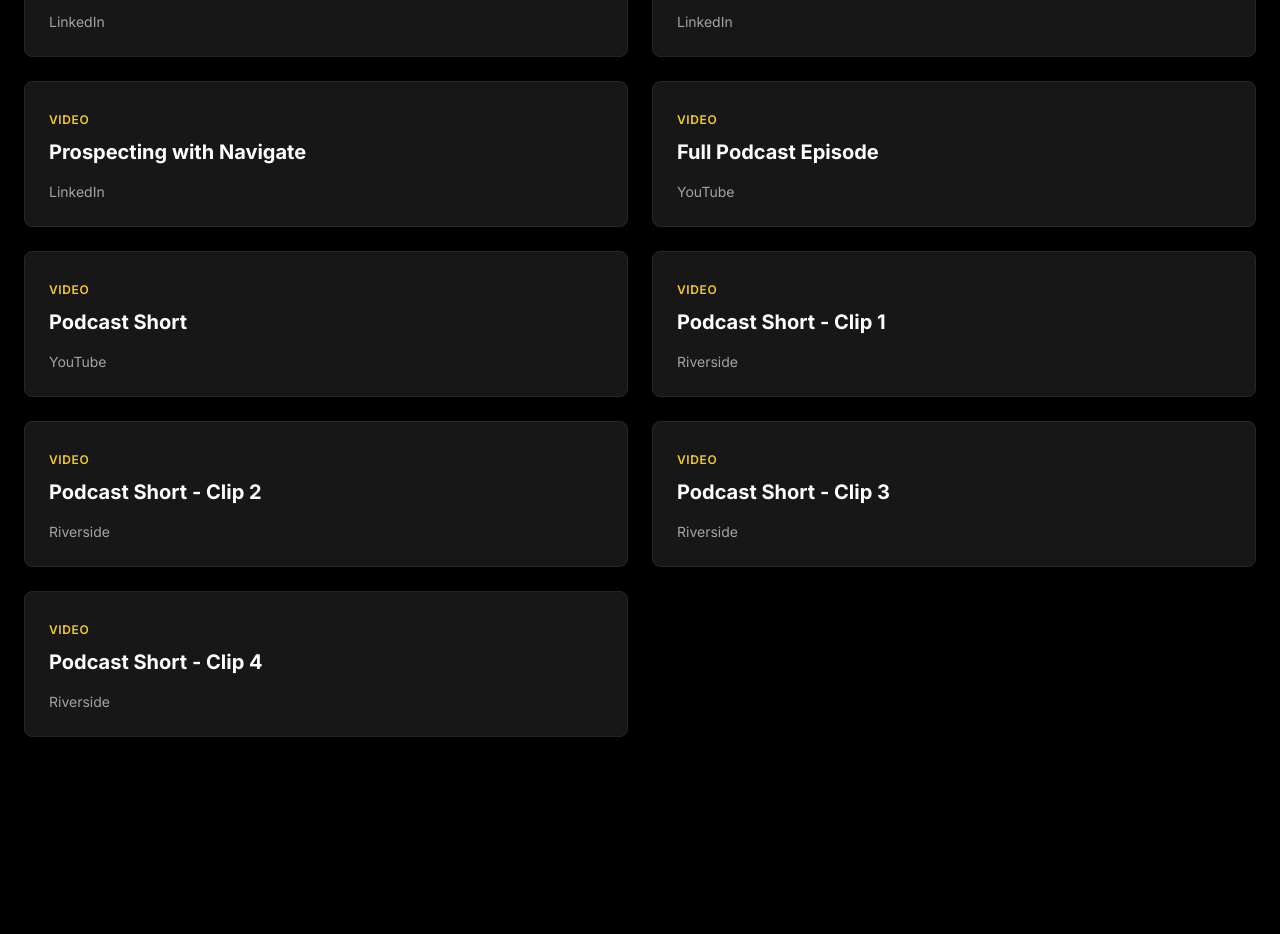
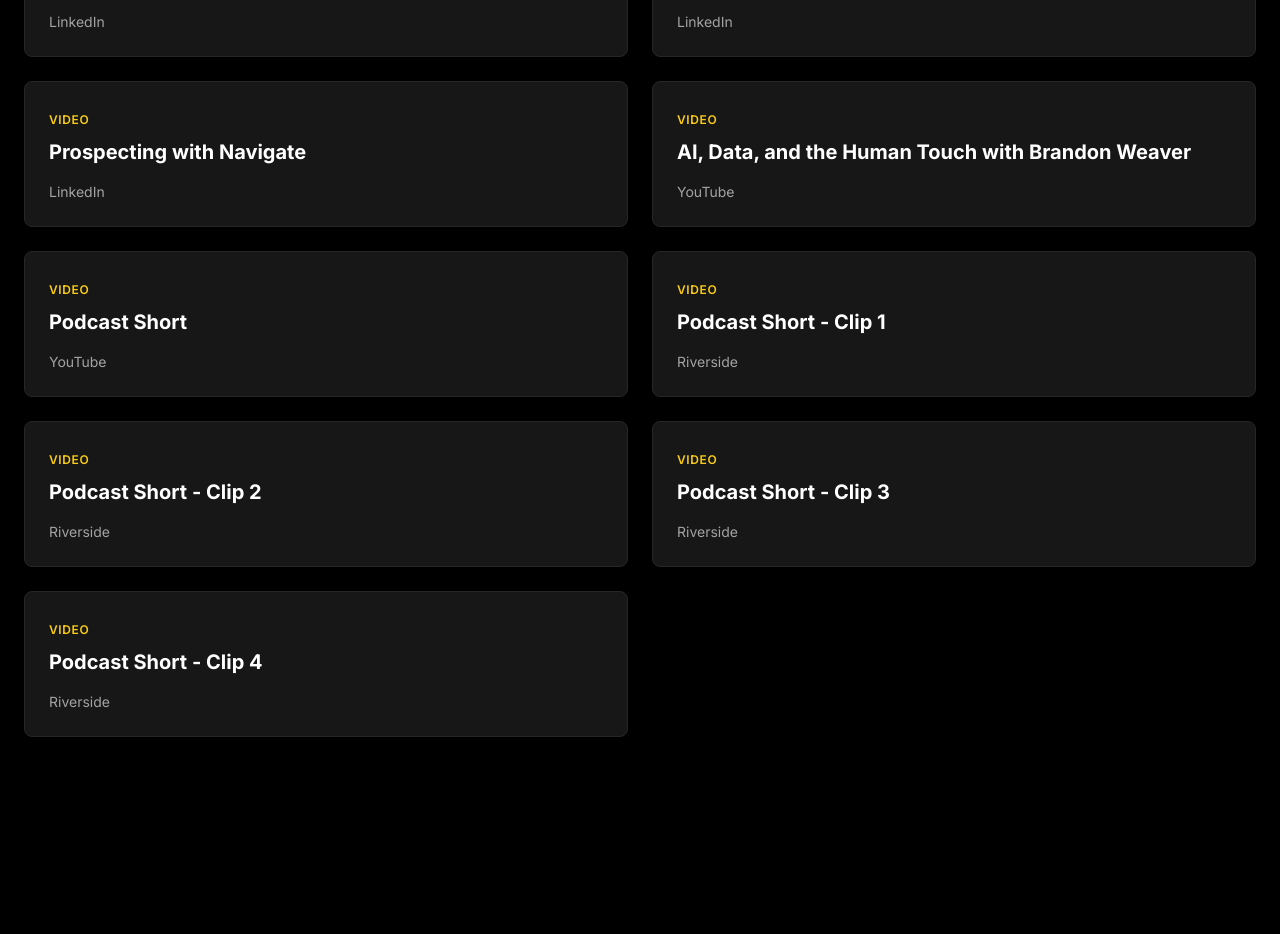
Before and after one commit to letsnavigatebmw/brandonmweaver, a React (Vite) app: page / in a window 1280 px wide. Shown: the part 4940-5874 px from the top of the page. Built offline with nearby package versions, Linux system fonts and the light colour scheme.

Commit message:
Update podcast episode title to 'AI, Data, and the Human Touch with Brandon Weaver'

```diff
--- a/src/components/ThoughtLeadership.jsx
+++ b/src/components/ThoughtLeadership.jsx
@@ -59,7 +59,7 @@ export default function ThoughtLeadership() {
       link: 'https://www.linkedin.com/posts/brandonmweaver_prospecting-letsnavigate-realestate-activity-7348773865440894977-yJ3X?utm_source=share&utm_medium=member_desktop&rcm=ACoAAAEzk-UB0a6J9zTOszUt5Rx8iSd6tF0vs9g',
     },
     {
-      title: 'Full Podcast Episode',
+      title: 'AI, Data, and the Human Touch with Brandon Weaver',
       platform: 'YouTube',
       link: 'https://youtu.be/PGFuyGQKRbA?si=e8jwuVdzKYm73VEv',
     },
```
